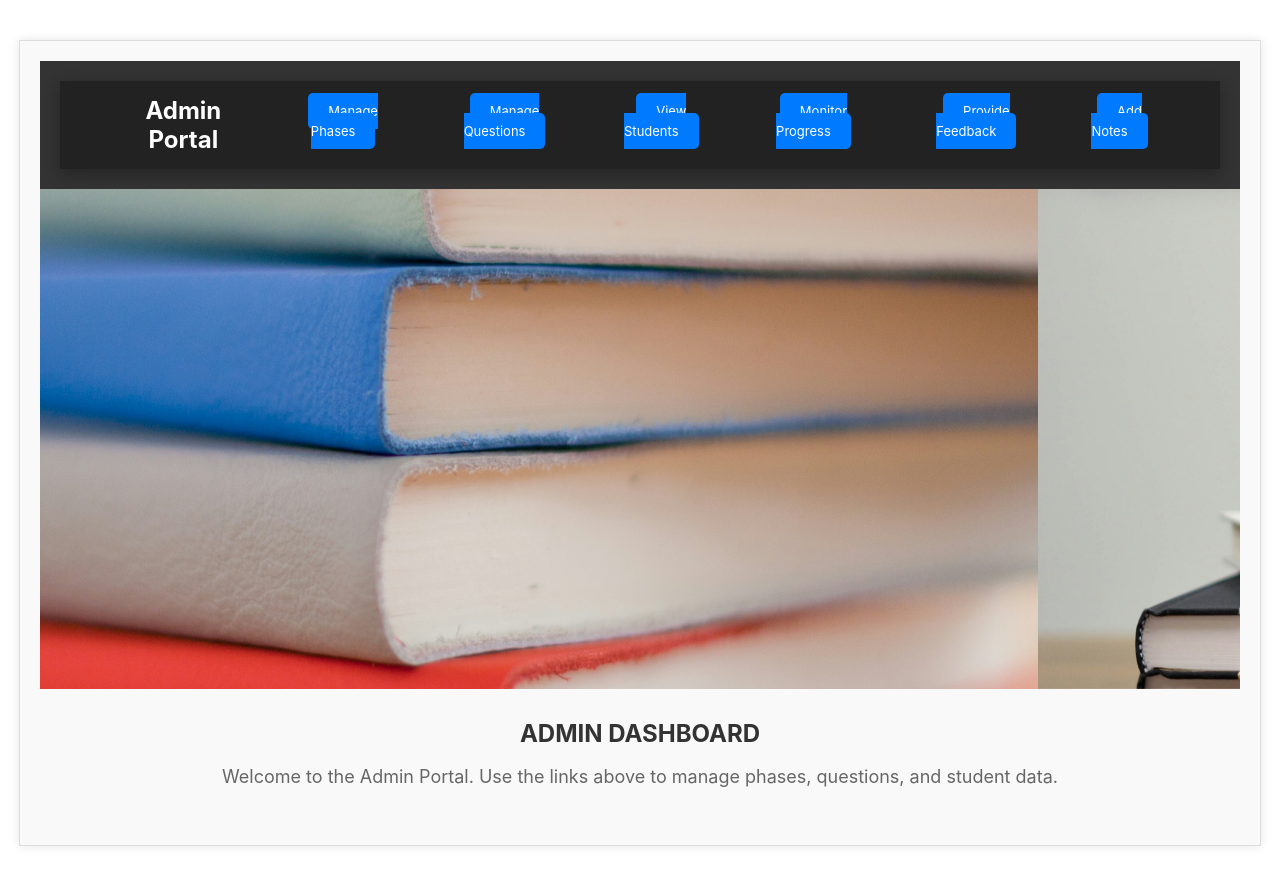
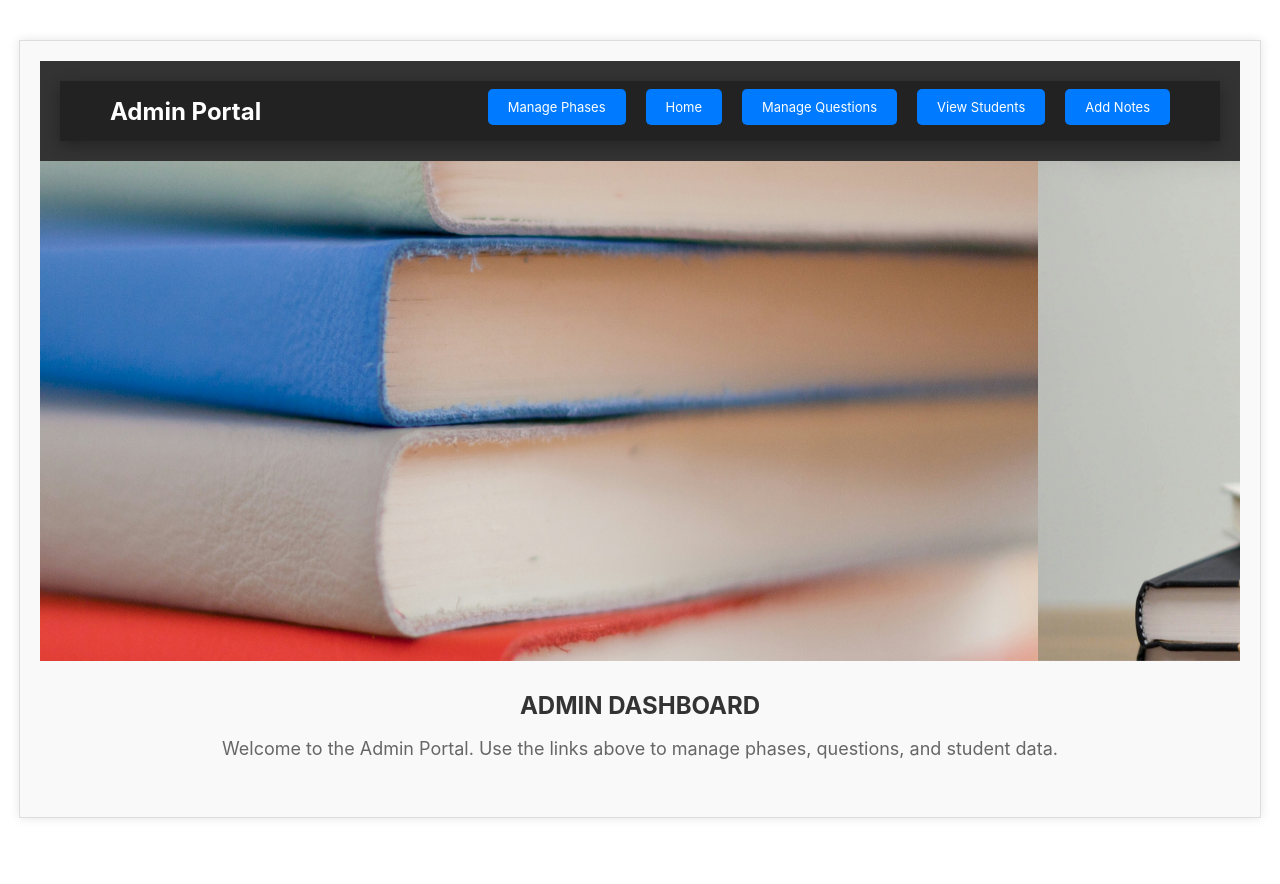
Before and after one commit to babludangi6266/LearnWithUs2, a React (Create React App) app: page /admin-dashboard in a window 1280 px wide. After the commit the page ends 858 px from the top, so only its background shows below. Built offline with nearby package versions, Linux system fonts and the light colour scheme.

Commit message:
Second Commit

```diff
--- a/src/pages/AddNotes.js
+++ b/src/pages/AddNotes.js
@@ -1,6 +1,8 @@
 
 import React, { useState } from 'react';
 import ReactQuill from 'react-quill';
+import AdminNavbar from '../pages/AdminNavbar';
+import '../styles/adminHomePage.css';
 import axios from 'axios';
 import 'react-quill/dist/quill.snow.css';
 
@@ -40,6 +42,9 @@ const AddNotes = () => {
 
   return (
     <div className="add-notes-container">
+      <div>
+        <AdminNavbar/>
+      </div>
       <h2>Add New Note</h2>
       <form onSubmit={handleSubmit}>
         <div className="form-group">
--- a/src/pages/AdminHomePage.js
+++ b/src/pages/AdminHomePage.js
@@ -1,24 +1,53 @@
+// import React from 'react';
+// import { Link } from 'react-router-dom';
+// import '../styles/adminHomePage.css';
+
+// const AdminHomePage = () => {
+//   return (
+//     <div className="admin-home-container">
+//       <header className="admin-header">
+//         <nav className="navbar">
+//           <div className="navbar-logo">
+//             <h1>Admin Portal</h1>
+//           </div>
+//           <ul className="navbar-links">
+//             <li><Link to="/ManagePhases" className="admin-link">Manage Phases</Link></li>
+//             <li><Link to="/ManageQuestions" className="admin-link">Manage Questions</Link></li>
+//             <li><Link to="/ViewStudents" className="admin-link">View Students</Link></li>
+//             <li><Link to="/StudentProgressPage" className="admin-link">Monitor Progress</Link></li>
+//             <li><Link to="/Adfeedback" className="admin-link">Provide Feedback</Link></li>
+//             <li><Link to="/AddNotes" className="admin-link">Add Notes</Link></li>
+//           </ul>
+//         </nav>
+//       </header>
+//       <div className="background-slideshow-admin">
+//         <div className="slide-image-admin" style={{ backgroundImage: `url(${require('../assets/bg1.jpg')})` }}></div>
+//         <div className="slide-image-admin" style={{ backgroundImage: `url(${require('../assets/bg2.jpg')})` }}></div>
+//         <div className="slide-image-admin" style={{ backgroundImage: `url(${require('../assets/bg3.jpg')})` }}></div>
+//         <div className="slide-image-admin" style={{ backgroundImage: `url(${require('../assets/bg4.jpg')})` }}></div>
+//         <div className="slide-image-admin" style={{ backgroundImage: `url(${require('../assets/bg5.jpg')})` }}></div>
+//         <div className="slide-image-admin" style={{ backgroundImage: `url(${require('../assets/bg6.jpg')})` }}></div>
+//       </div>
+//       <main className="admin-main">
+//         <h2>Admin Dashboard</h2>
+//         <p>Welcome to the Admin Portal. Use the links above to manage phases, questions, and student data.</p>
+//       </main>
+//     </div>
+//   );
+// };
+
+// export default AdminHomePage;
+
+// src/pages/AdminHomePage.js
 import React from 'react';
-import { Link } from 'react-router-dom';
+import Navbar from '../pages/AdminNavbar';
 import '../styles/adminHomePage.css';
 
 const AdminHomePage = () => {
   return (
     <div className="admin-home-container">
       <header className="admin-header">
-        <nav className="navbar">
-          <div className="navbar-logo">
-            <h1>Admin Portal</h1>
-          </div>
-          <ul className="navbar-links">
-            <li><Link to="/ManagePhases" className="admin-link">Manage Phases</Link></li>
-            <li><Link to="/ManageQuestions" className="admin-link">Manage Questions</Link></li>
-            <li><Link to="/ViewStudents" className="admin-link">View Students</Link></li>
-            <li><Link to="/StudentProgressPage" className="admin-link">Monitor Progress</Link></li>
-            <li><Link to="/Adfeedback" className="admin-link">Provide Feedback</Link></li>
-            <li><Link to="/AddNotes" className="admin-link">Add Notes</Link></li>
-          </ul>
-        </nav>
+        <Navbar />
       </header>
       <div className="background-slideshow-admin">
         <div className="slide-image-admin" style={{ backgroundImage: `url(${require('../assets/bg1.jpg')})` }}></div>
--- /dev/null
+++ b/src/pages/AdminNavbar.js
@@ -0,0 +1,24 @@
+// src/components/Navbar.js
+import React from 'react';
+import { Link } from 'react-router-dom';
+import '../styles/adminnavbar.css';
+
+const Navbar = () => {
+  return (
+    <nav className="navbar">
+      <div className="navbar-logo">
+        <h1>Admin Portal</h1>
+      </div>
+      <ul className="navbar-links">
+
+        <li><Link to="/ManagePhases" className="admin-link">Manage Phases</Link></li>
+        <li><Link to="/admin-dashboard" className="admin-link">Home</Link></li>
+        <li><Link to="/ManageQuestions" className="admin-link">Manage Questions</Link></li>
+        <li><Link to="/ViewStudents" className="admin-link">View Students</Link></li>
+        <li><Link to="/AddNotes" className="admin-link">Add Notes</Link></li>
+      </ul>
+    </nav>
+  );
+};
+
+export default Navbar;
--- a/src/pages/ManagePhases.js
+++ b/src/pages/ManagePhases.js
@@ -1,6 +1,9 @@
 
 import React, { useState, useEffect } from 'react';
 import axios from 'axios';
+import AdminNavbar from '../pages/AdminNavbar';
+import '../styles/adminHomePage.css';
+
 import '../styles/managePhases.css';
 
 const ManagePhases = () => {
@@ -117,7 +120,12 @@ const ManagePhases = () => {
   };
 
   return (
+    <>
+    <div>
+    <AdminNavbar/>
+  </div>
     <div className="manage-phases-container">
+
       <h2>Manage Phases</h2>
       <form onSubmit={handleSubmit}>
         <label>Phase Name:</label>
@@ -214,6 +222,7 @@ const ManagePhases = () => {
         </div>
       )}
     </div>
+    </>
   );
 };
 
--- a/src/pages/ManageQuestions.js
+++ b/src/pages/ManageQuestions.js
@@ -1,5 +1,7 @@
 import React, { useState, useEffect } from 'react';
 import axios from 'axios';
+import AdminNavbar from '../pages/AdminNavbar';
+import '../styles/adminHomePage.css';
 import '../styles/manageQuestions.css';
 
 const ManageQuestions = () => {
@@ -61,7 +63,12 @@ const ManageQuestions = () => {
   };
 
   return (
+    <>
+    <div>
+    <AdminNavbar/>
+  </div>
     <div className="manage-questions-container">
+
       <h2>Manage Questions</h2>
       <form onSubmit={handleSubmit}>
         <label>Select Phase:</label>
@@ -113,6 +120,7 @@ const ManageQuestions = () => {
         <button type="submit" className="btn">Add Question</button>
       </form>
     </div>
+    </>
   );
 };
 
--- a/src/pages/ViewStudents.js
+++ b/src/pages/ViewStudents.js
@@ -1,5 +1,7 @@
 import React, { useState, useEffect } from 'react';
 import axios from 'axios';
+import AdminNavbar from '../pages/AdminNavbar';
+import '../styles/adminHomePage.css';
 import '../styles/viewStudents.css';
 
 const ViewStudents = () => {
@@ -46,7 +48,12 @@ const ViewStudents = () => {
     }
   };
   return (
+    <>
+    <div>
+    <AdminNavbar/>
+  </div>
     <div className="view-students-container">
+
       <h2>All Students</h2>
       {students.length > 0 ? (
         <table className="students-table">
@@ -83,6 +90,7 @@ const ViewStudents = () => {
         <p>No students found.</p>
       )}
     </div>
+    </>
   );
 };
 
--- a/src/styles/adminHomePage.css
+++ b/src/styles/adminHomePage.css
@@ -1,4 +1,4 @@
-.admin-home-container {
+/* .admin-home-container {
     max-width: 1200px;
     margin: 40px auto;
     padding: 20px;
@@ -88,4 +88,61 @@
 .admin-main p {
     font-size: 18px;
     color: #666;
-}
+} */
+
+/* src/styles/adminHomePage.css */
+.admin-home-container {
+    max-width: 1200px;
+    margin: 40px auto;
+    padding: 20px;
+    background-color: #f9f9f9;
+    border: 1px solid #ddd;
+    box-shadow: 0 0 10px rgba(0, 0, 0, 0.1);
+  }
+
+  .admin-header {
+    background-color: #333;
+    color: #fff;
+    padding: 20px;
+    text-align: center;
+  }
+
+  .background-slideshow-admin {
+    display: flex;
+    overflow: hidden;
+    height: 500px;
+    margin-bottom: 10px;
+    position: relative;
+  }
+
+  .slide-image-admin {
+    min-width: 100%;
+    background-size: cover;
+    background-position: center;
+    animation: slide-animation-admin 30s infinite;
+  }
+
+  @keyframes slide-animation-admin {
+    0% { transform: translateX(0); }
+    16% { transform: translateX(-100%); }
+    32% { transform: translateX(-200%); }
+    48% { transform: translateX(-300%); }
+    64% { transform: translateX(-400%); }
+    80% { transform: translateX(-500%); }
+    100% { transform: translateX(0); }
+  }
+
+  .admin-main {
+    text-align: center;
+    padding: 20px;
+  }
+
+  .admin-main h2 {
+    font-size: 24px;
+    margin-bottom: 10px;
+  }
+
+  .admin-main p {
+    font-size: 18px;
+    color: #666;
+  }
--- /dev/null
+++ b/src/styles/adminnavbar.css
@@ -0,0 +1,36 @@
+/* src/styles/navbar.css */
+.navbar {
+    display: flex;
+    justify-content: space-between;
+    align-items: center;
+  }
+
+  .navbar-logo h1 {
+    font-size: 24px;
+    margin: 0;
+  }
+
+  .navbar-links {
+    list-style: none;
+    margin: 0;
+    padding: 0;
+    display: flex;
+  }
+
+  .navbar-links li {
+    margin-left: 20px;
+  }
+
+  .admin-link {
+    font-size: 13px;
+    color: #fff;
+    text-decoration: none;
+    padding: 10px 20px;
+    background-color: #007BFF;
+    border-radius: 5px;
+    transition: background-color 0.5s;
+  }
+
+  .admin-link:hover {
+    background-color: #0056b3;
+  }
--- a/src/styles/managePhases.css
+++ b/src/styles/managePhases.css
@@ -55,9 +55,9 @@
   }
    */
    .manage-phases-container {
-    max-width: 800px;
-    margin: 40px auto;
-    padding: 20px;
+    width: 100%;
+    /* margin: 0px auto;
+    padding: 5px; */
     background-color: #f9f9f9;
     border: 1px solid #ddd;
     box-shadow: 0 0 10px rgba(0, 0, 0, 0.1);
@@ -78,7 +78,7 @@
   }
 
   input[type="text"] {
-    width: 100%;
+    width: 750px;
     padding: 10px;
     margin-bottom: 20px;
     border: 1px solid #ccc;
@@ -87,10 +87,11 @@
   button[type="submit"] {
     background-color: #4CAF50;
     color: #fff;
-    padding: 10px 20px;
+    padding: 10px;
     border: none;
     border-radius: 5px;
     cursor: pointer;
+    width: 1228px;
   }
 
   button[type="submit"]:hover {
```
